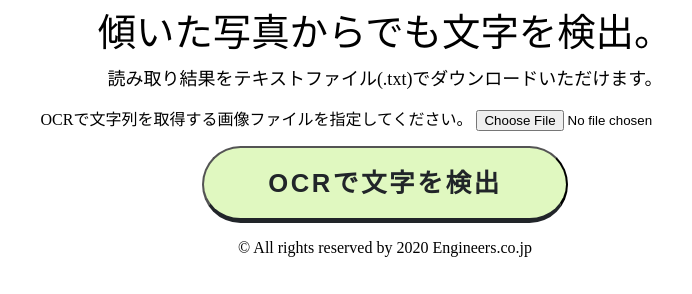
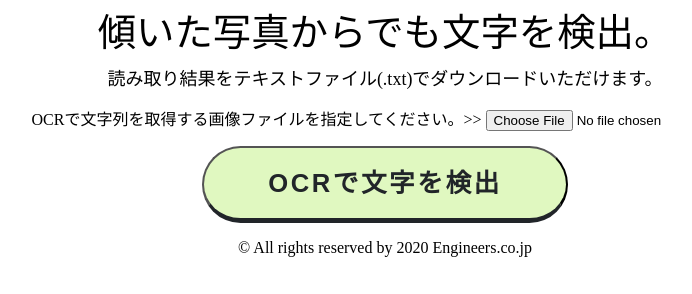
Before and after one commit to EngineersJP/ocr_documet_app, a Flask app: page / in a window 1280 px wide. Shown: the part 506-800 px from the top of the page, without its empty margins (255-947 px from the left). Run offline with Flask 2, Linux system fonts and the light colour scheme.

Commit message:
Add arrows

```diff
--- a/templates/index.html
+++ b/templates/index.html
@@ -42,7 +42,7 @@
 {%- endif %}
 <div class="submit-form">
     <form action="/" method="POST" enctype="multipart/form-data">
-        <p class="submit-button">OCRで文字列を取得する画像ファイルを指定してください。</p>
+        <p class="submit-button">OCRで文字列を取得する画像ファイルを指定してください。>></p>
         <div class="submit-button">
             <input type="file" name="image" accept="image/*" required>
         </div>
```
